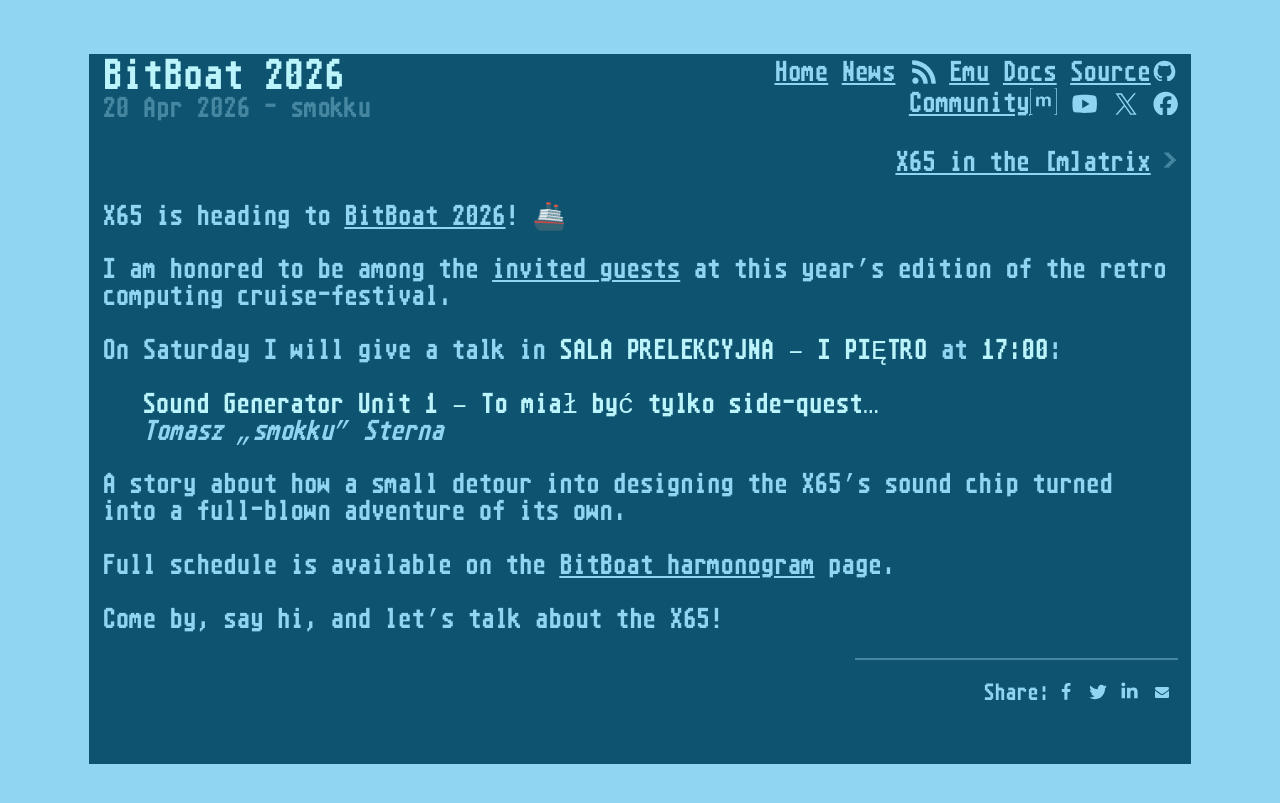
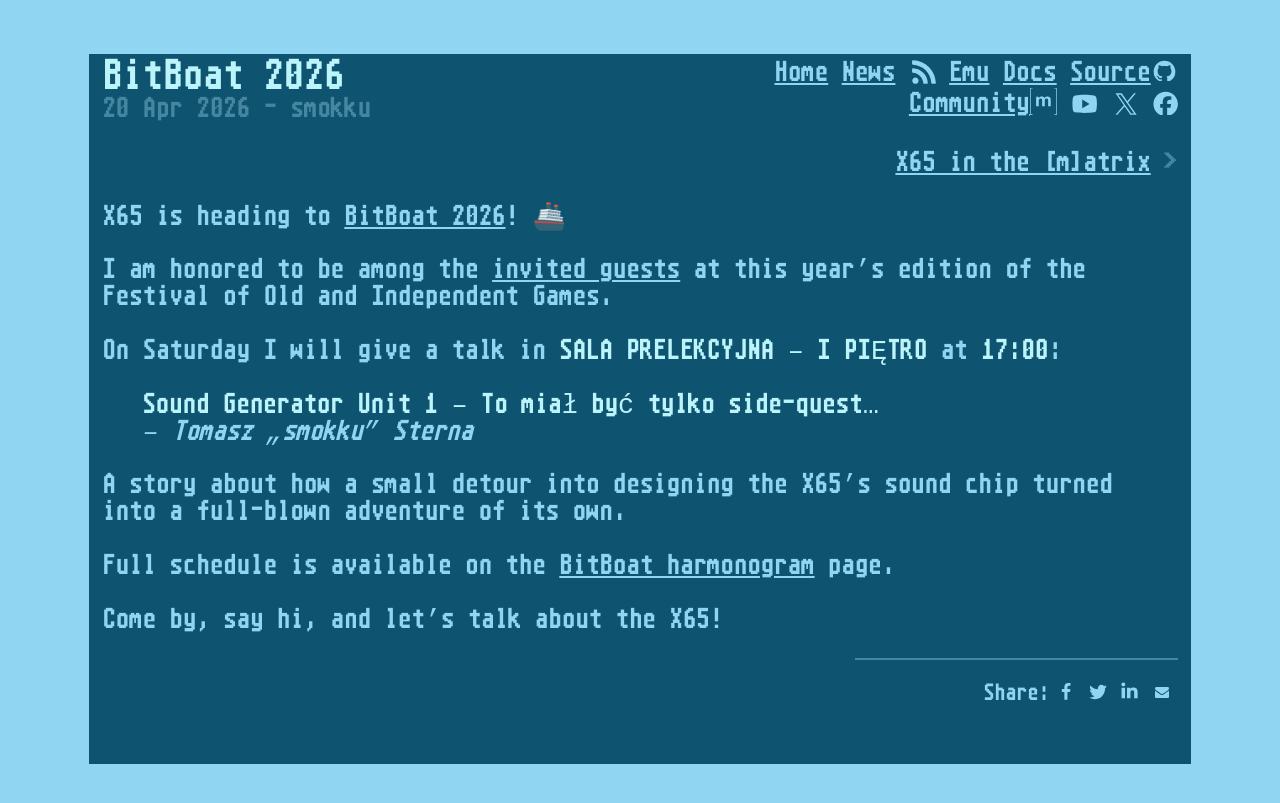
Before and after one commit to X65/x65.github.io, a Jekyll site: the page built from _posts/2026-04-20-BitBoat-2026.md, in a window 1280 px wide. Shown: the top 803 px of the page. Built offline with Jekyll 4.4.1, drawn with Linux system fonts in a browser that asks for light colours; some web fonts are replaced.

Commit message:
Update event description in BitBoat 2026 announcement post

```diff
--- a/_posts/2026-04-20-BitBoat-2026.md
+++ b/_posts/2026-04-20-BitBoat-2026.md
@@ -7,12 +7,12 @@ author: smokku
 X65 is heading to [BitBoat 2026][1]! 🚢
 
 I am honored to be among the [invited guests][1] at this year's edition
-of the retro computing cruise-festival.
+of the Festival of Old and Independent Games.
 
 On Saturday I will give a talk in **SALA PRELEKCYJNA – I PIĘTRO** at **17:00**:
 
 > **Sound Generator Unit 1 – To miał być tylko side-quest…**
-> *Tomasz „smokku” Sterna*
+> -- *Tomasz „smokku” Sterna*
 
 A story about how a small detour into designing the X65's sound chip
 turned into a full-blown adventure of its own.
```
